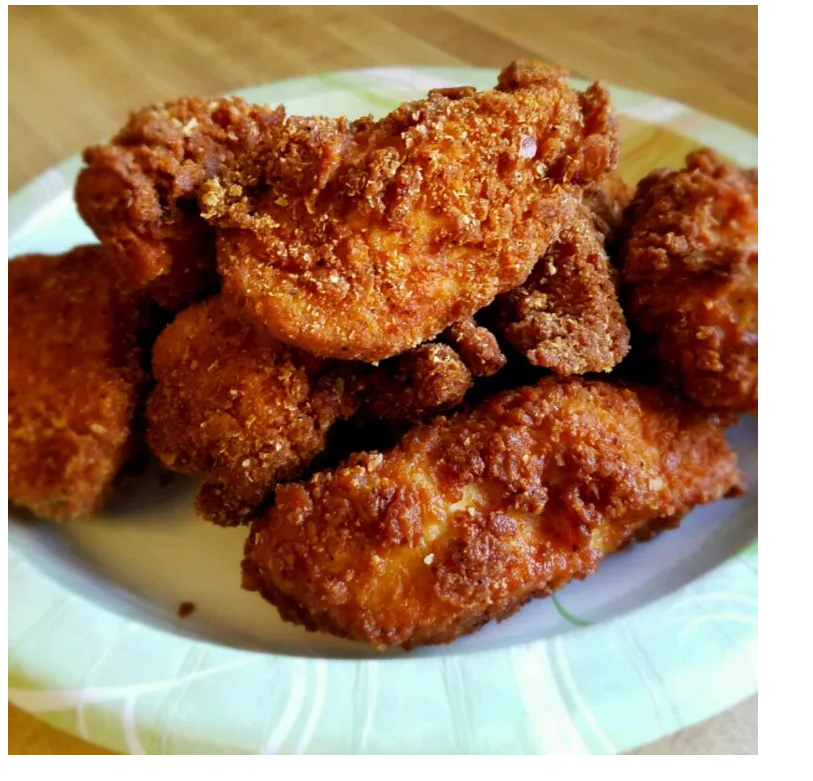
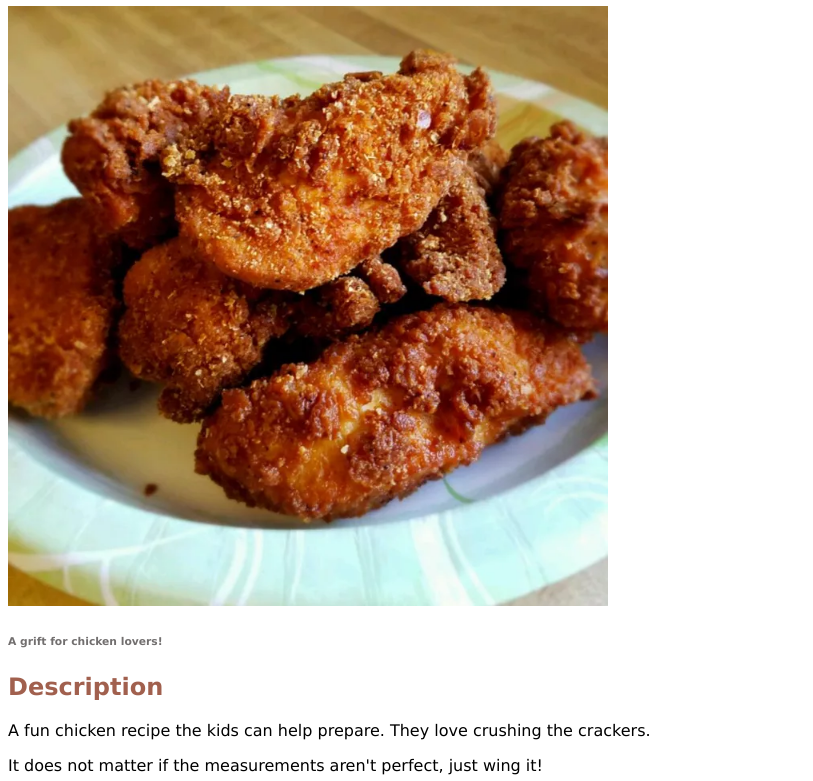
Before and after one commit to gustavomerida/odin-recipes, a plain HTML site: page recipes/fried-chicken.html in a window 1280 px wide. Shown: the part 75-856 px from the top of the page, without its empty margins (0-813 px from the left). Drawn offline with Linux system fonts and the light colour scheme.

Commit message:
Add some style properties

```diff
--- a/recipes/fried-chicken.html
+++ b/recipes/fried-chicken.html
@@ -3,10 +3,11 @@
 <head>
     <meta charset="UTF-8">
     <title>Recipes: Fried Chicken | TOP</title>
+    <link rel="stylesheet" href="../styles.css">
 </head>
 <body>
     <h1>Fried Chicken</h1>
-    <img src="../images/fried-chicken.jpg" alt="Delicius looking fried chicken">
+    <img src="../images/fried-chicken.jpg" alt="Delicius looking fried chicken" class="picture">
     <h6>A grift for chicken lovers!</h6>
     <h2>Description</h2>
     <p>A fun chicken recipe the kids can help prepare. They love crushing the crackers.</p>
--- /dev/null
+++ b/styles.css
@@ -0,0 +1,19 @@
+h1,
+h2 {
+    font-family: Verdana, Tahoma, sans-serif;
+    color: rgb(161, 96, 78);
+}
+
+p,
+li, h6{
+    font-family: Verdana, Tahoma, sans-serif;
+}
+
+h6{
+    color: rgb(114, 111, 111);
+}
+
+.picture {
+    width: 600px;
+    height: auto;
+}
```
Also changed, not shown: index.html (+1 -0 lines), recipes/cheesecake.html (+2 -1 lines), recipes/pancakes.html (+2 -1 lines).
